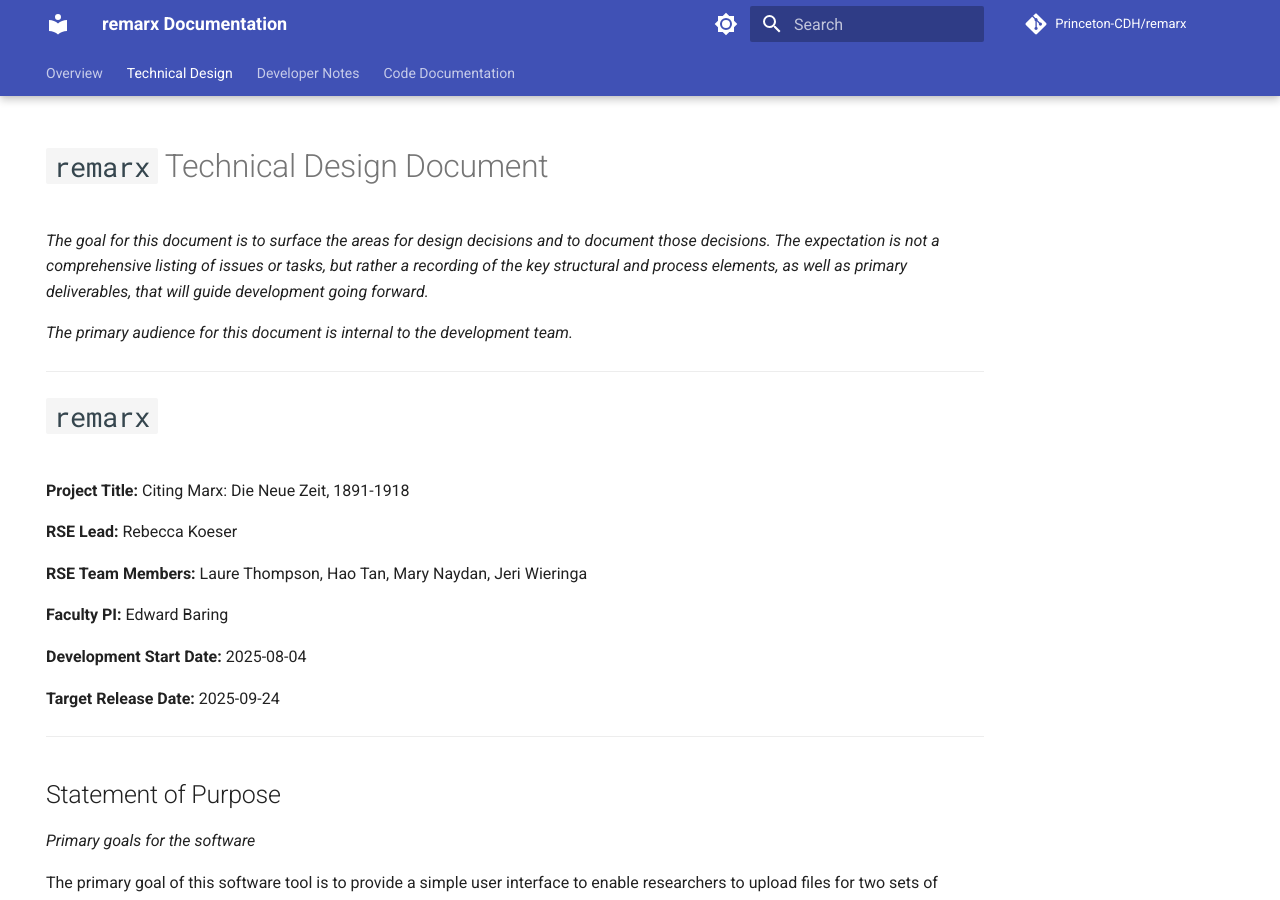
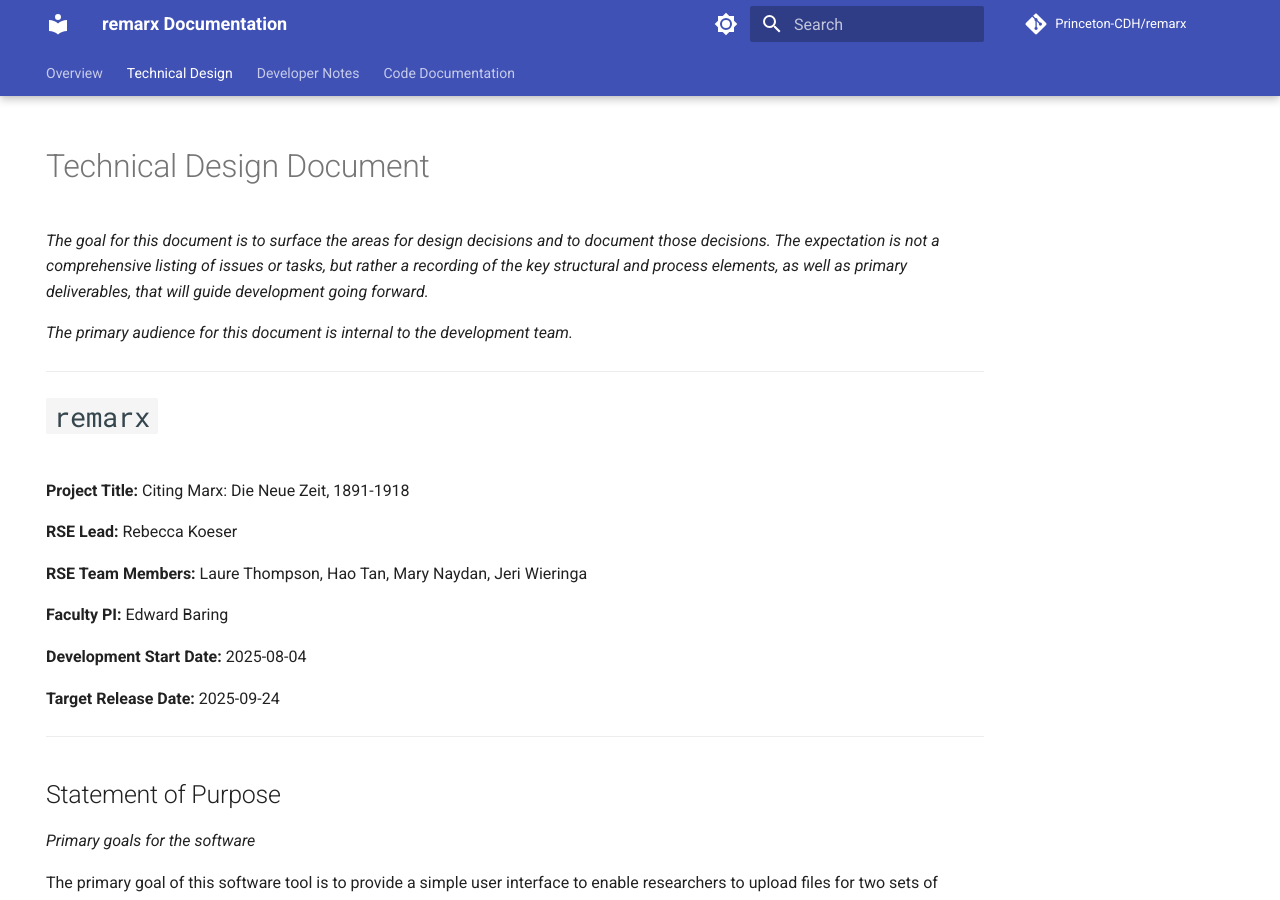
Before and after one commit to Princeton-CDH/remarx, an MkDocs documentation site: the page built from docs/technical-design-document.md, in a window 1280 px wide and 900 px high. Built offline with MkDocs 1.6.1 and Material for MkDocs 9.7.7, drawn with Linux system fonts in a browser that asks for light colours; comment, search, counter and statistics services are not loaded; the version menu is left out.

Commit message:
Update technical-design-document.md
Co-Authored-By: Laure Thompson <602628+laurejt@users.noreply.github.com>
Co-Authored-By: Rebecca Sutton Koeser <rlskoeser@users.noreply.github.com>

```diff
--- a/docs/technical-design-document.md
+++ b/docs/technical-design-document.md
@@ -3,7 +3,7 @@ title: Technical Design
 hide: [navigation]
 ---
 
-# `remarx` Technical Design Document
+# Technical Design Document
 
 *The goal for this document is to surface the areas for design decisions and to document those decisions. The expectation is not a comprehensive listing of issues or tasks, but rather a recording of the key structural and process elements, as well as primary deliverables, that will guide development going forward.*
 
```
